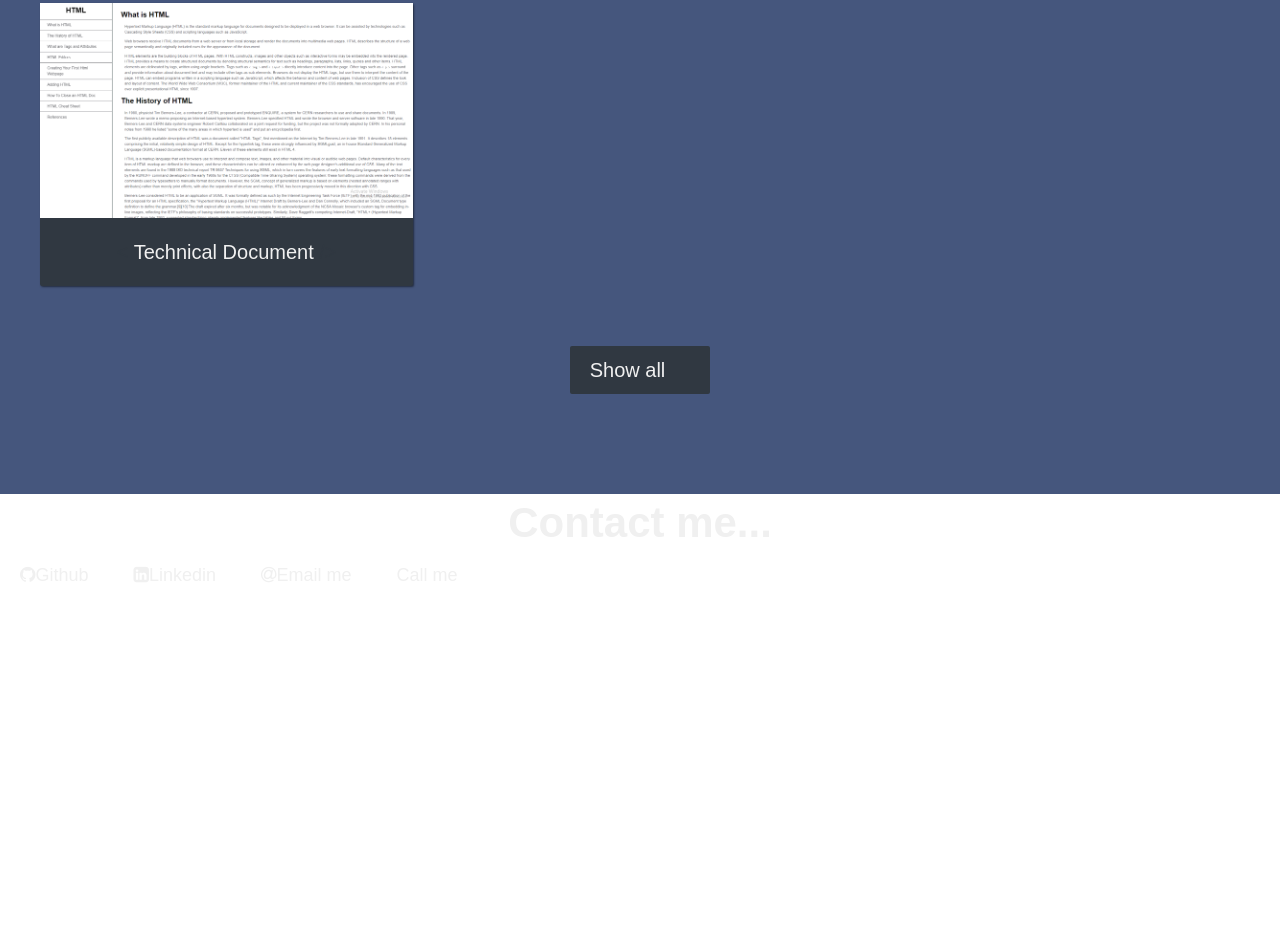
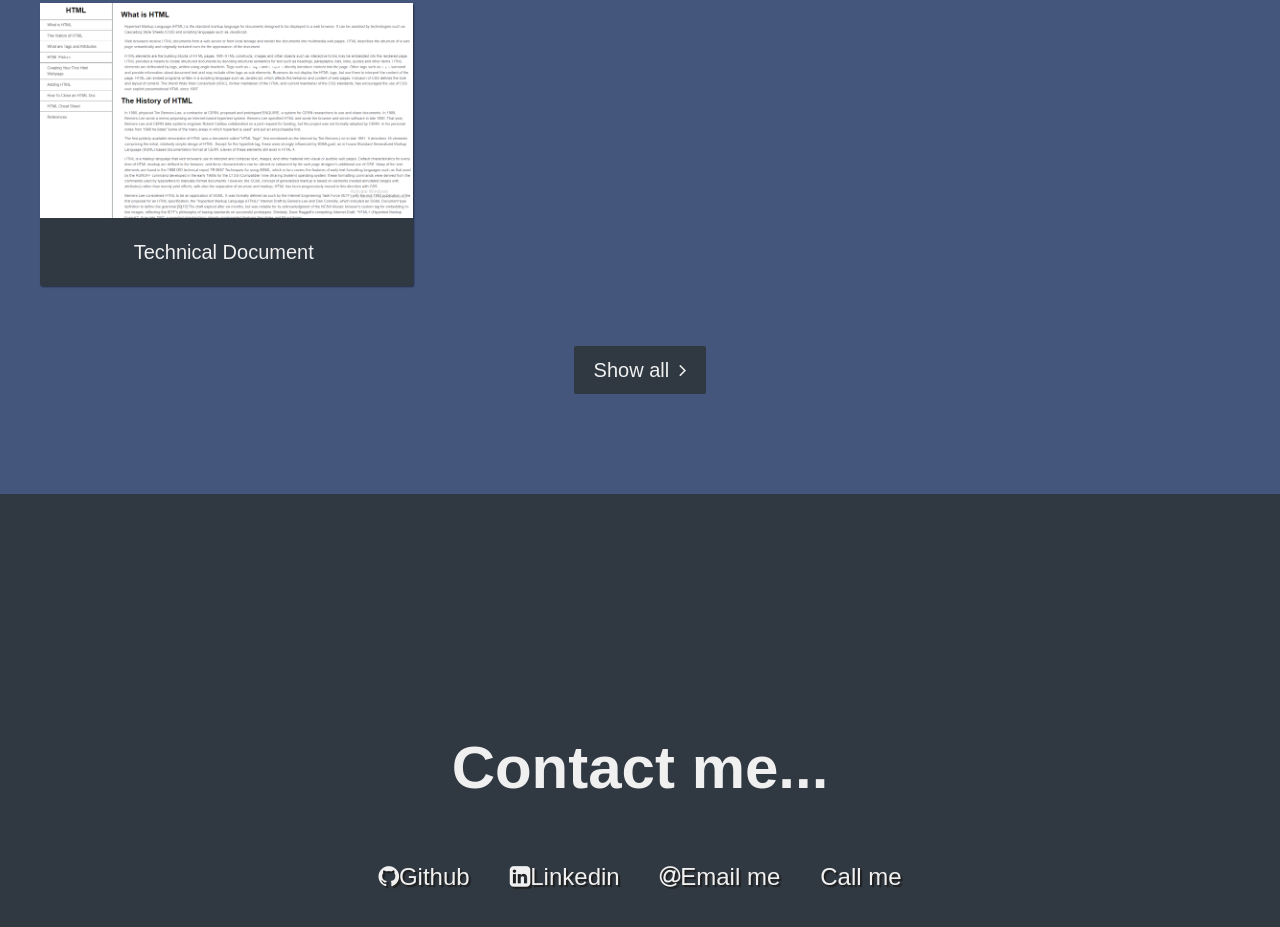
Before and after one commit to back-jond1992/5thProject-PersonalProfile, a plain HTML site: page index.html in a window 1280 px wide. Shown: the part 1352-2279 px from the top of the page. Before the commit the page ends 1950 px from the top, so only its background shows below. Drawn offline with Linux system fonts and the light colour scheme.

Commit message:
finished final project

```diff
--- a/index.html
+++ b/index.html
@@ -98,7 +98,7 @@
         href="https://app.netlify.com/teams/back-jond1992/overview"
         class="btn btn-show-all"
         target="_blank"
-        >Show all<i class="fas fa-chevron-right"></i></a>
+        >Show all<i class="fa fa-angle-right"></i></a>
 </section>
 
 <section id="contact" class="contact-section">
@@ -107,6 +107,7 @@
     </div>
     <div class="contact-links">
         <a
+        id="profile-link"
         href="https://github.com/back-jond1992"
         target="_blank"
         class="btn contact-details"
--- a/style.css
+++ b/style.css
@@ -221,3 +221,48 @@
       transform: translateX(0);
       transition: transform 0.3s ease-out;
   }
+
+  .contact-section {
+      display: flex;
+      flex-direction: column;
+      justify-content: center;
+      align-items: center;
+      text-align: center;
+      width: 100%;
+      height: 80vh;
+      padding: 0 2rem;
+      background: var(--main-gray);
+  }
+
+  .contact-section-header > h2 {
+      font-size: 6rem;
+  }
+
+  @media (max-width: 28.75em) {
+      .contact-section-header > h2 {
+          font-size: 4rem;
+      }
+  }
+
+  .contact-section-header > p {
+      font-style: italic;
+  }
+
+  .contact-links {
+      display: flex;
+      justify-content: center;
+      width: 100%;
+      max-width: 980px;
+      margin-top: 4rem;
+      flex-wrap: wrap;
+  }
+
+  .contact-details {
+      font-size: 2.4rem;
+      text-shadow: 2px 2px 1px #1f1f1f;
+      transition: transform 0.3s ease-out;
+  }
+
+  .contact-details:hover {
+      transform: translateY(8px);
+  }
```
